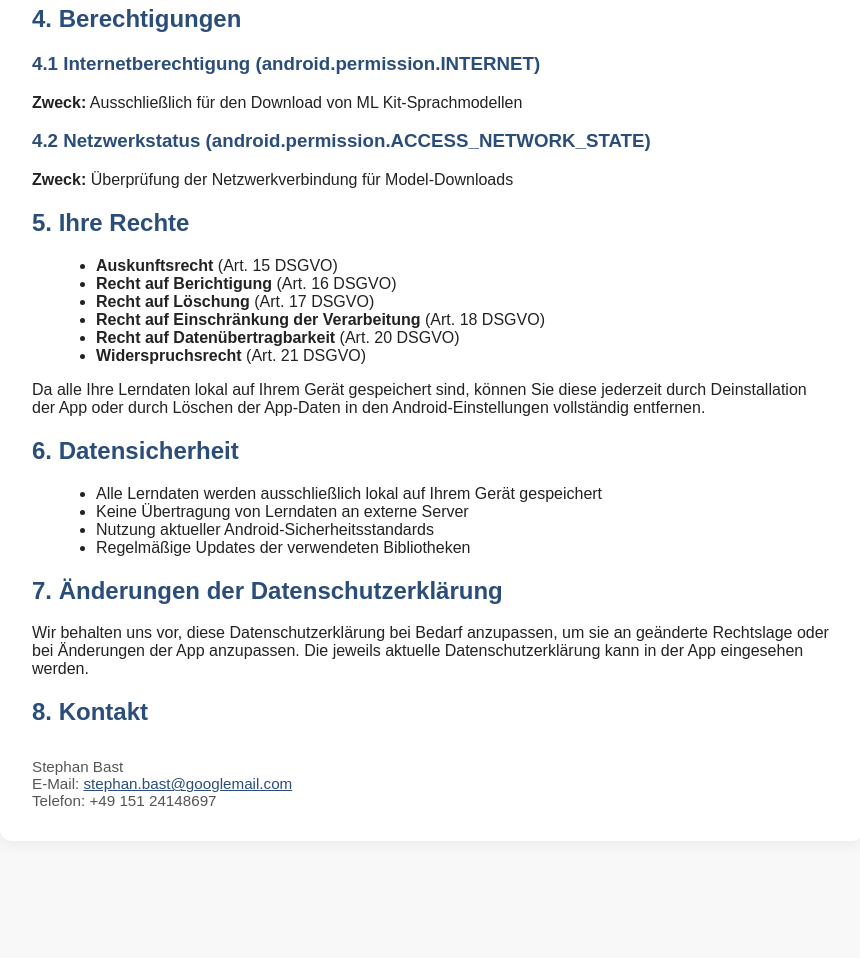
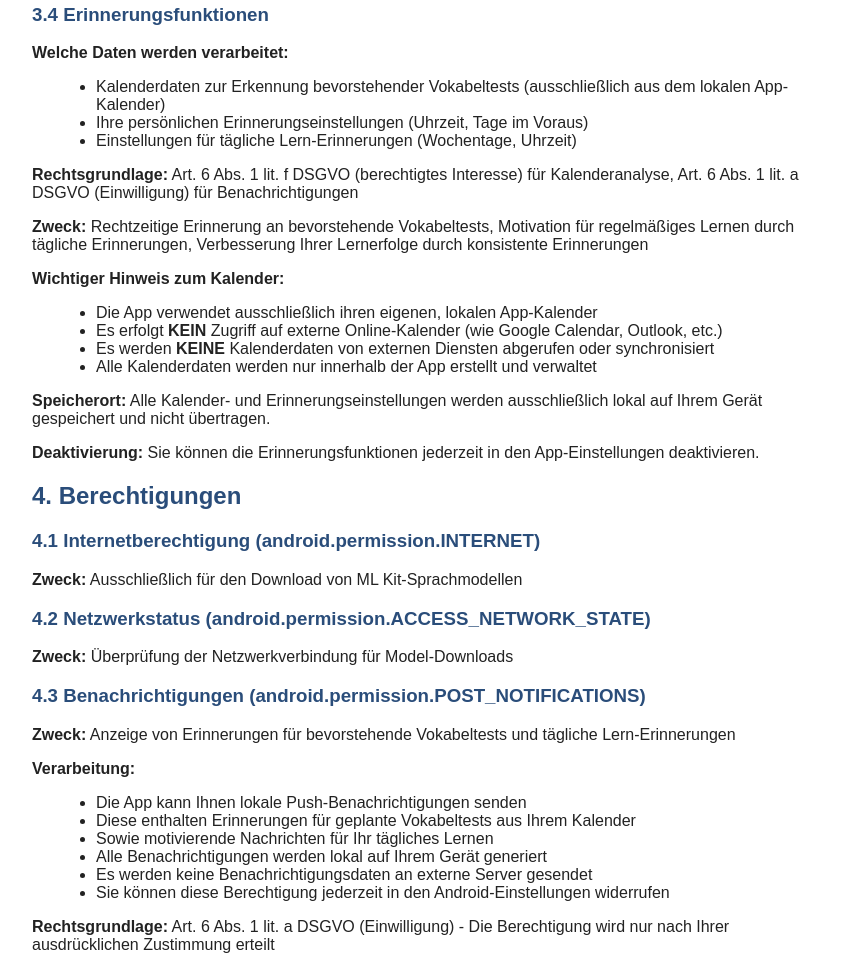
Before and after one commit to Higgens75/Vokabix, a plain HTML site: page index.html in a window 1280 px wide. Shown: the part 1098-2056 px from the top of the page, without its empty margins (208-1068 px from the left). Before the commit the page ends 1979 px from the top, so only its background shows below. Drawn offline with Linux system fonts and the light colour scheme.

Commit message:
new daenschutz

```diff
--- a/index.html
+++ b/index.html
@@ -48,11 +48,45 @@
         <p><strong>Rechtsgrundlage:</strong> Art. 6 Abs. 1 lit. f DSGVO (berechtigtes Interesse)<br>
         <strong>Zweck:</strong> Bereitstellung der ML Kit-Funktionalität<br>
         <strong>Weitere Informationen:</strong> <a href="https://policies.google.com/privacy" target="_blank">Google Privacy Policy</a></p>
+
+        <h3>3.4 Erinnerungsfunktionen</h3>
+        <p><strong>Welche Daten werden verarbeitet:</strong></p>
+        <ul>
+            <li>Kalenderdaten zur Erkennung bevorstehender Vokabeltests (ausschließlich aus dem lokalen App-Kalender)</li>
+            <li>Ihre persönlichen Erinnerungseinstellungen (Uhrzeit, Tage im Voraus)</li>
+            <li>Einstellungen für tägliche Lern-Erinnerungen (Wochentage, Uhrzeit)</li>
+        </ul>
+        <p><strong>Rechtsgrundlage:</strong> Art. 6 Abs. 1 lit. f DSGVO (berechtigtes Interesse) für Kalenderanalyse, Art. 6 Abs. 1 lit. a DSGVO (Einwilligung) für Benachrichtigungen</p>
+        <p><strong>Zweck:</strong> Rechtzeitige Erinnerung an bevorstehende Vokabeltests, Motivation für regelmäßiges Lernen durch tägliche Erinnerungen, Verbesserung Ihrer Lernerfolge durch konsistente Erinnerungen</p>
+        <p><strong>Wichtiger Hinweis zum Kalender:</strong></p>
+        <ul>
+            <li>Die App verwendet ausschließlich ihren eigenen, lokalen App-Kalender</li>
+            <li>Es erfolgt <strong>KEIN</strong> Zugriff auf externe Online-Kalender (wie Google Calendar, Outlook, etc.)</li>
+            <li>Es werden <strong>KEINE</strong> Kalenderdaten von externen Diensten abgerufen oder synchronisiert</li>
+            <li>Alle Kalenderdaten werden nur innerhalb der App erstellt und verwaltet</li>
+        </ul>
+        <p><strong>Speicherort:</strong> Alle Kalender- und Erinnerungseinstellungen werden ausschließlich lokal auf Ihrem Gerät gespeichert und nicht übertragen.</p>
+        <p><strong>Deaktivierung:</strong> Sie können die Erinnerungsfunktionen jederzeit in den App-Einstellungen deaktivieren.</p>
+
         <h2>4. Berechtigungen</h2>
         <h3>4.1 Internetberechtigung (android.permission.INTERNET)</h3>
         <p><strong>Zweck:</strong> Ausschließlich für den Download von ML Kit-Sprachmodellen</p>
         <h3>4.2 Netzwerkstatus (android.permission.ACCESS_NETWORK_STATE)</h3>
         <p><strong>Zweck:</strong> Überprüfung der Netzwerkverbindung für Model-Downloads</p>
+
+        <h3>4.3 Benachrichtigungen (android.permission.POST_NOTIFICATIONS)</h3>
+        <p><strong>Zweck:</strong> Anzeige von Erinnerungen für bevorstehende Vokabeltests und tägliche Lern-Erinnerungen</p>
+        <p><strong>Verarbeitung:</strong></p>
+        <ul>
+            <li>Die App kann Ihnen lokale Push-Benachrichtigungen senden</li>
+            <li>Diese enthalten Erinnerungen für geplante Vokabeltests aus Ihrem Kalender</li>
+            <li>Sowie motivierende Nachrichten für Ihr tägliches Lernen</li>
+            <li>Alle Benachrichtigungen werden lokal auf Ihrem Gerät generiert</li>
+            <li>Es werden keine Benachrichtigungsdaten an externe Server gesendet</li>
+            <li>Sie können diese Berechtigung jederzeit in den Android-Einstellungen widerrufen</li>
+        </ul>
+        <p><strong>Rechtsgrundlage:</strong> Art. 6 Abs. 1 lit. a DSGVO (Einwilligung) - Die Berechtigung wird nur nach Ihrer ausdrücklichen Zustimmung erteilt</p>
+
         <h2>5. Ihre Rechte</h2>
         <ul>
             <li><strong>Auskunftsrecht</strong> (Art. 15 DSGVO)</li>
```
